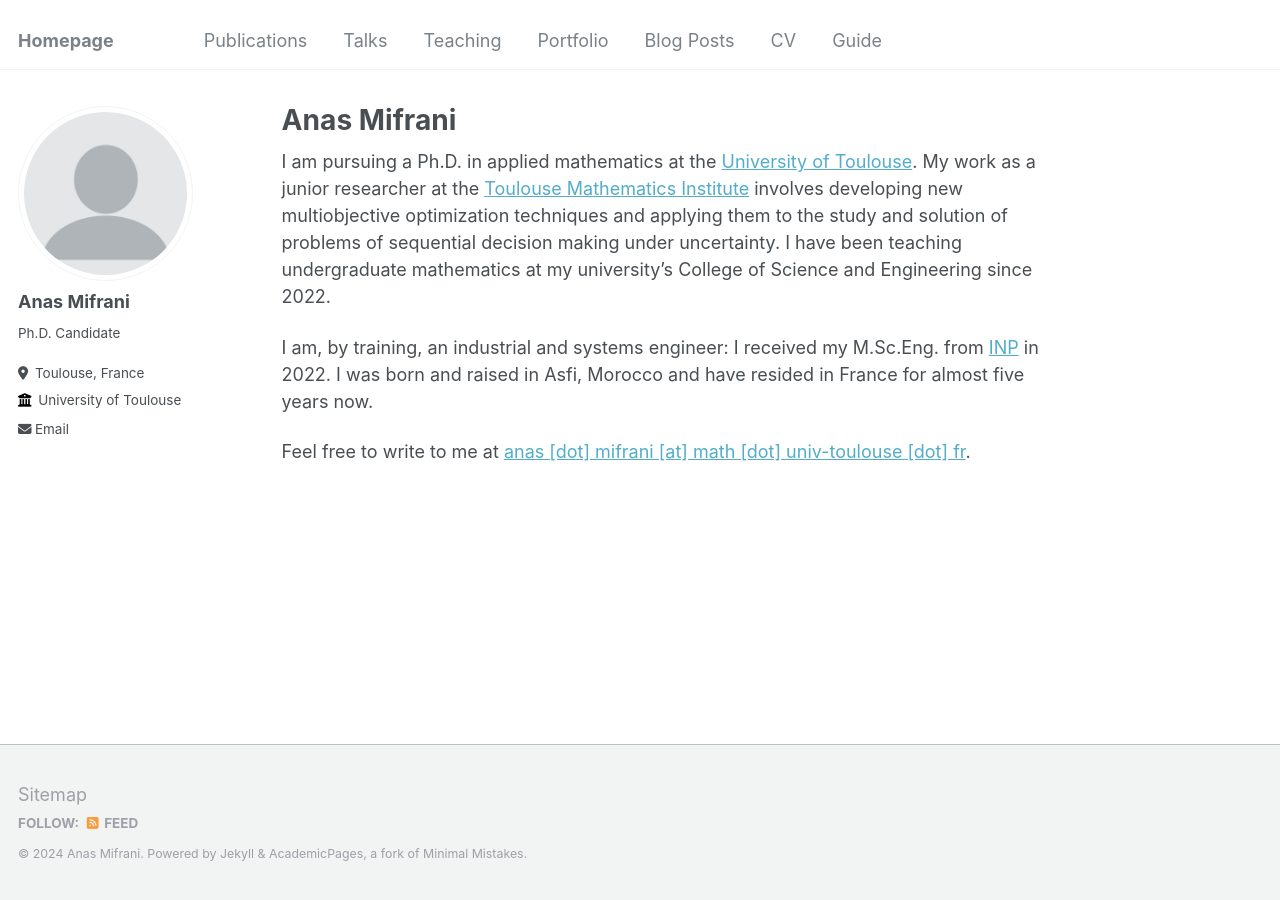
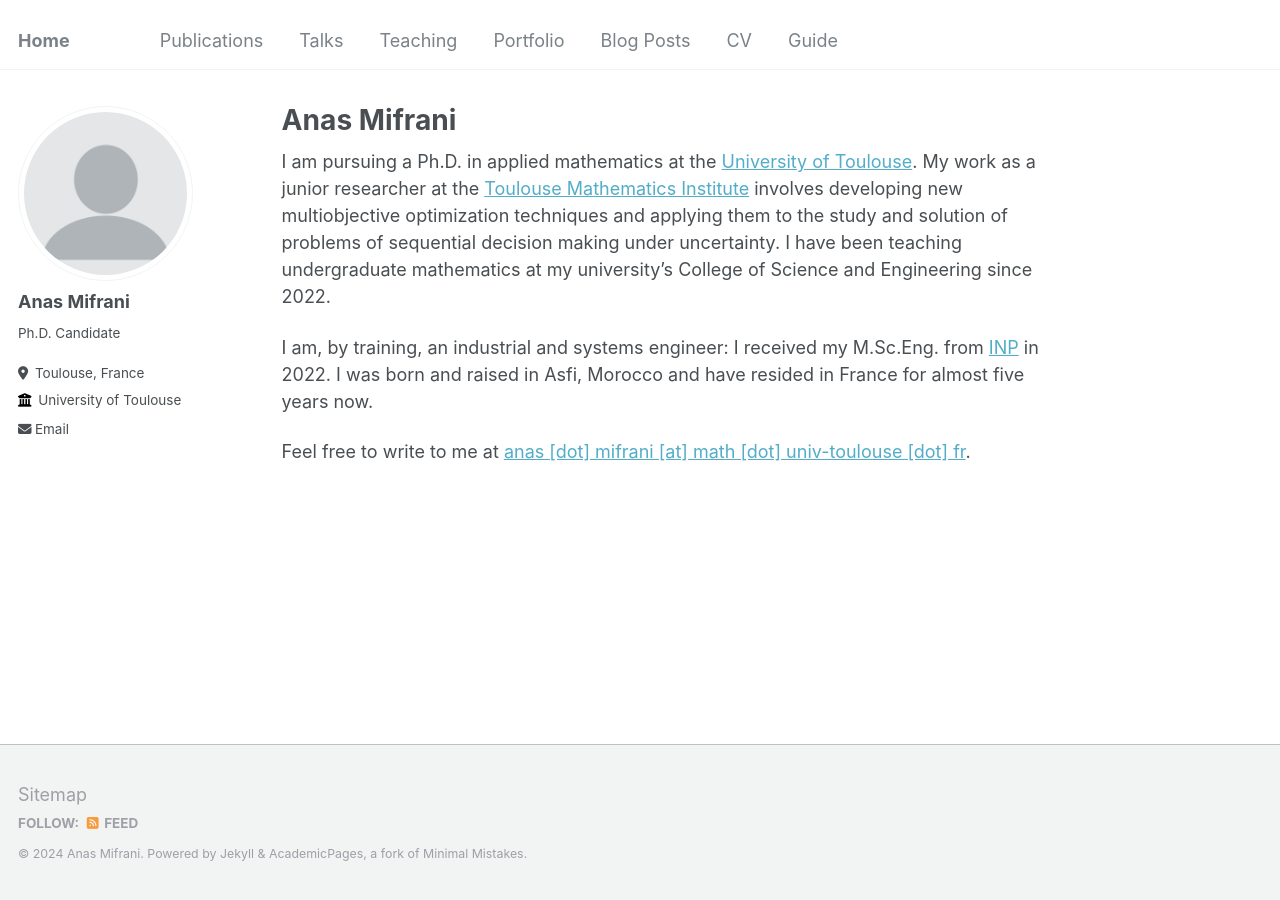
Before and after one commit to anmifrani/anmifrani.github.io, a Jekyll site: the page built from _pages/about.md, in a window 1280 px wide. Built offline with Jekyll 4.4.1, drawn with Linux system fonts in a browser that asks for light colours.

Commit message:
Update _config.yml

```diff
--- a/_config.yml
+++ b/_config.yml
@@ -8,12 +8,12 @@
 
 # Basic Site Settings
 locale                   : "en-US"
-title                    : "Homepage"
+title                    : "Home"
 title_separator          : "-"
 name                     : &name "Anas Mifrani"
 description              : &description "personal description"
-url                      : https://academicpages.github.io # the base hostname & protocol for your site e.g. "https://mmistakes.github.io"
-baseurl                  : "" # the subpath of your site, e.g. "/blog"
+url                      : https://anmifrani.github.io # the base hostname & protocol for your site e.g. "https://mmistakes.github.io"
+baseurl                  :  "" # the subpath of your site, e.g. "/blog"
 repository               : "academicpages/academicpages.github.io"
 
 # Site Author - The following control what appear as part of the author content on the side bar.
```
